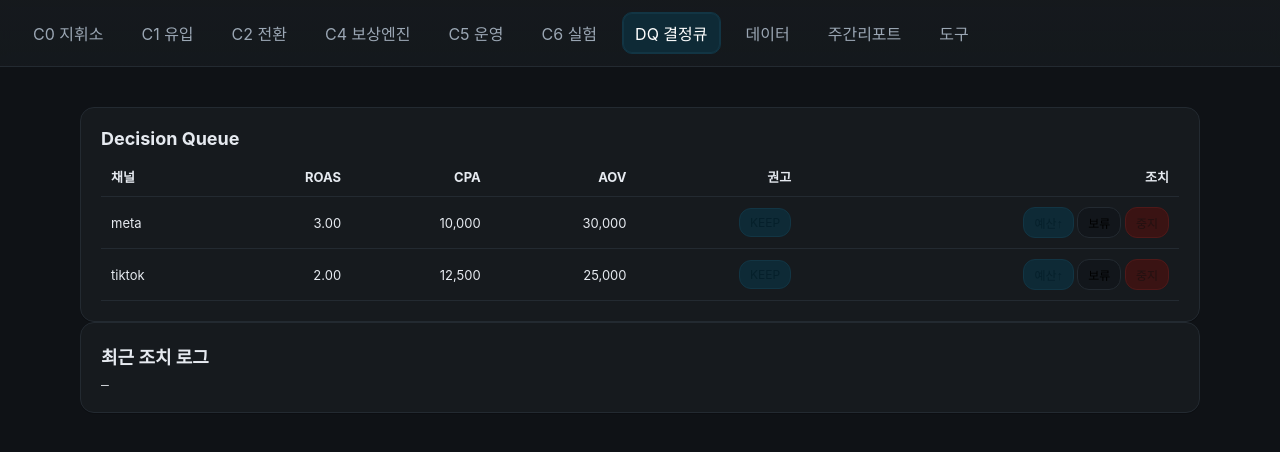
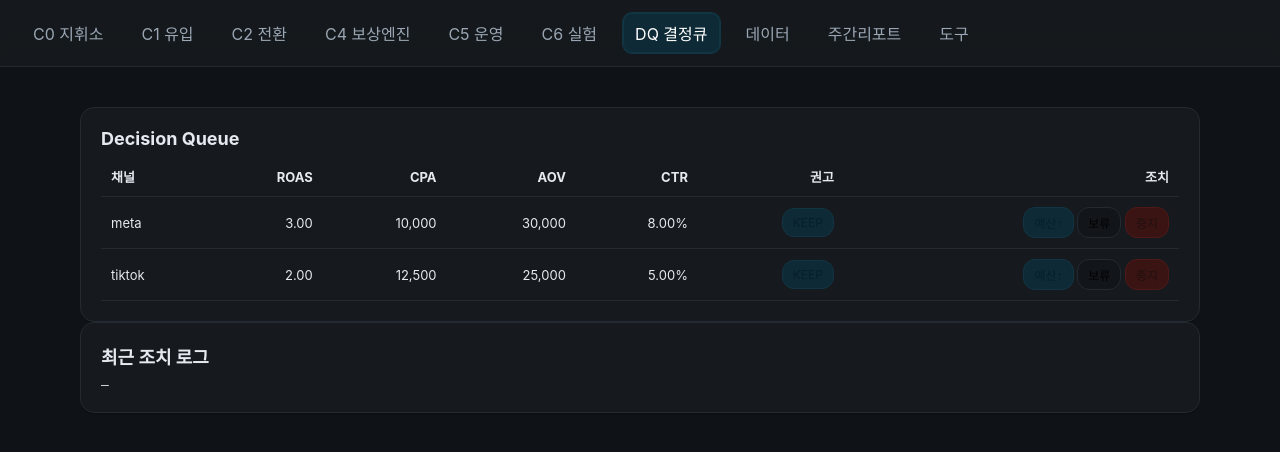
Before and after one commit to sht27363838-glitch/zp-v3.0, a Next.js app: page /decisions in a window 1280 px wide. Shown: the top 452 px of the page. Built offline with nearby package versions, Linux system fonts and the light colour scheme.

Commit message:
Add files via upload

```diff
--- a/app/decisions/page.tsx
+++ b/app/decisions/page.tsx
@@ -17,8 +17,10 @@ export default function Decisions(){
       const list = Object.entries(by).map(([ch,rs])=>{
         const k = computeKpi(rs as any)
         const CPA = k.total.orders? k.total.ad_cost/k.total.orders : 0
-        const act = decisionGate({ROAS:k.ROAS, AOV:k.AOV, CPA, CTR:(k.total.clicks||0)/(k.total.impressions||1)})
-        return {channel:ch, ROAS:k.ROAS, AOV:k.AOV, CPA, CTR:(k.total.clicks||0)/(k.total.visits||1), action:act}
+        // HOTFIX: CTR 은 clicks / visits 로 계산 (impressions 컬럼 의존 제거)
+        const CTR = (k.total.clicks||0) / Math.max(1, (k.total.visits||0))
+        const act = decisionGate({ROAS:k.ROAS, AOV:k.AOV, CPA, CTR})
+        return {channel:ch, ROAS:k.ROAS, AOV:k.AOV, CPA, CTR, action:act}
       }).sort((a,b)=> (b.ROAS||0) - (a.ROAS||0))
       setRows(list)
       const saved = JSON.parse(localStorage.getItem('dq_log')||'[]')
@@ -36,7 +38,7 @@ export default function Decisions(){
     <div className='card'>
       <h3>Decision Queue</h3>
       <table className='table'>
-        <thead><tr><th>채널</th><th>ROAS</th><th>CPA</th><th>AOV</th><th>권고</th><th>조치</th></tr></thead>
+        <thead><tr><th>채널</th><th>ROAS</th><th>CPA</th><th>AOV</th><th>CTR</th><th>권고</th><th>조치</th></tr></thead>
         <tbody>
           {rows.map((r,i)=>(
             <tr key={i}>
@@ -44,6 +46,7 @@ export default function Decisions(){
               <td>{r.ROAS.toFixed(2)}</td>
               <td>{fmt.n(Math.round(r.CPA||0))}</td>
               <td>{fmt.n(Math.round(r.AOV||0))}</td>
+              <td>{(r.CTR*100).toFixed(2)}%</td>
               <td><span className={'badge '+(r.action==='SCALE'?'success':r.action==='KEEP'?'primary':'danger')}>{r.action}</span></td>
               <td>
                 <button className='badge primary' onClick={()=>doAction(r.channel,'예산↑')}>예산↑</button>{' '}
```
